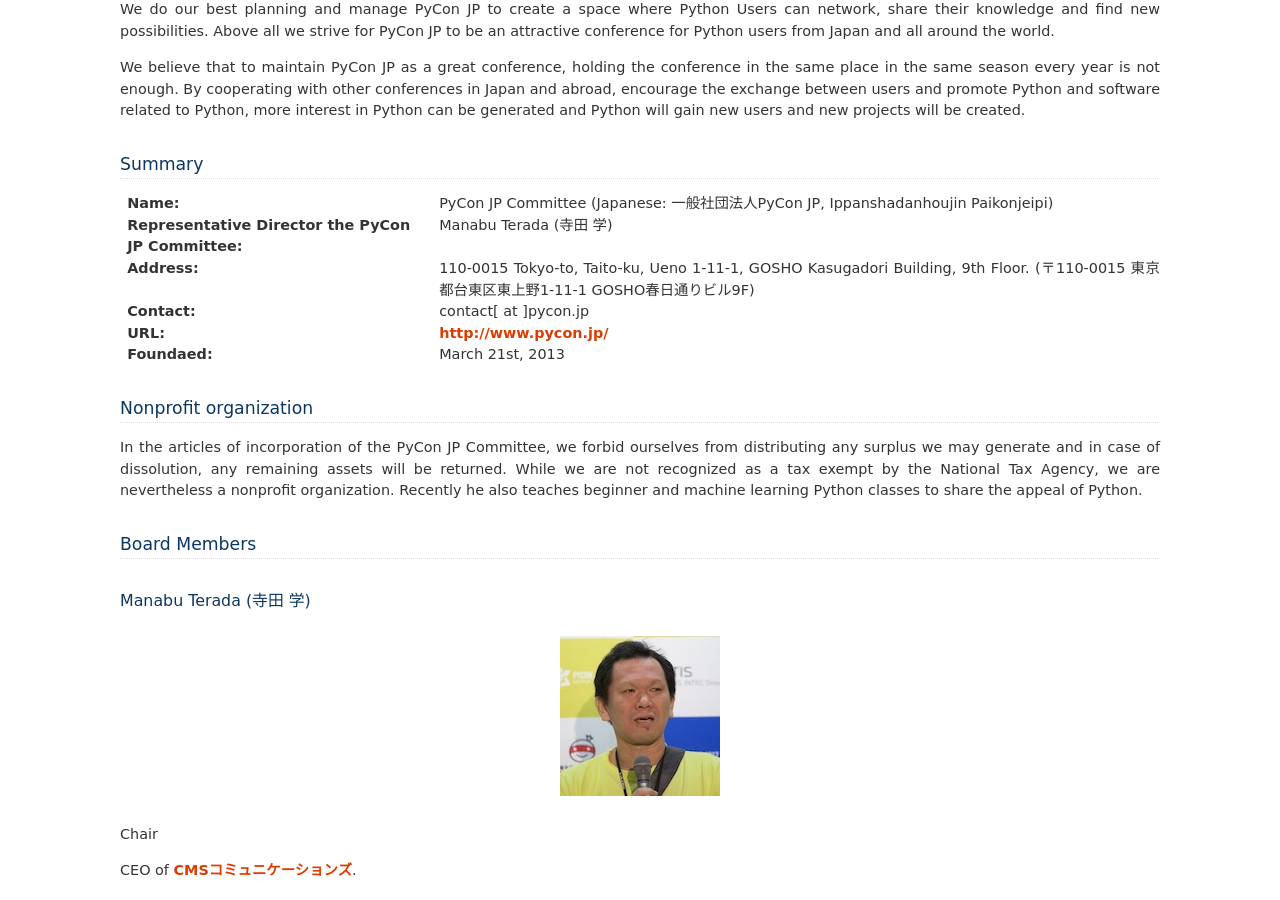
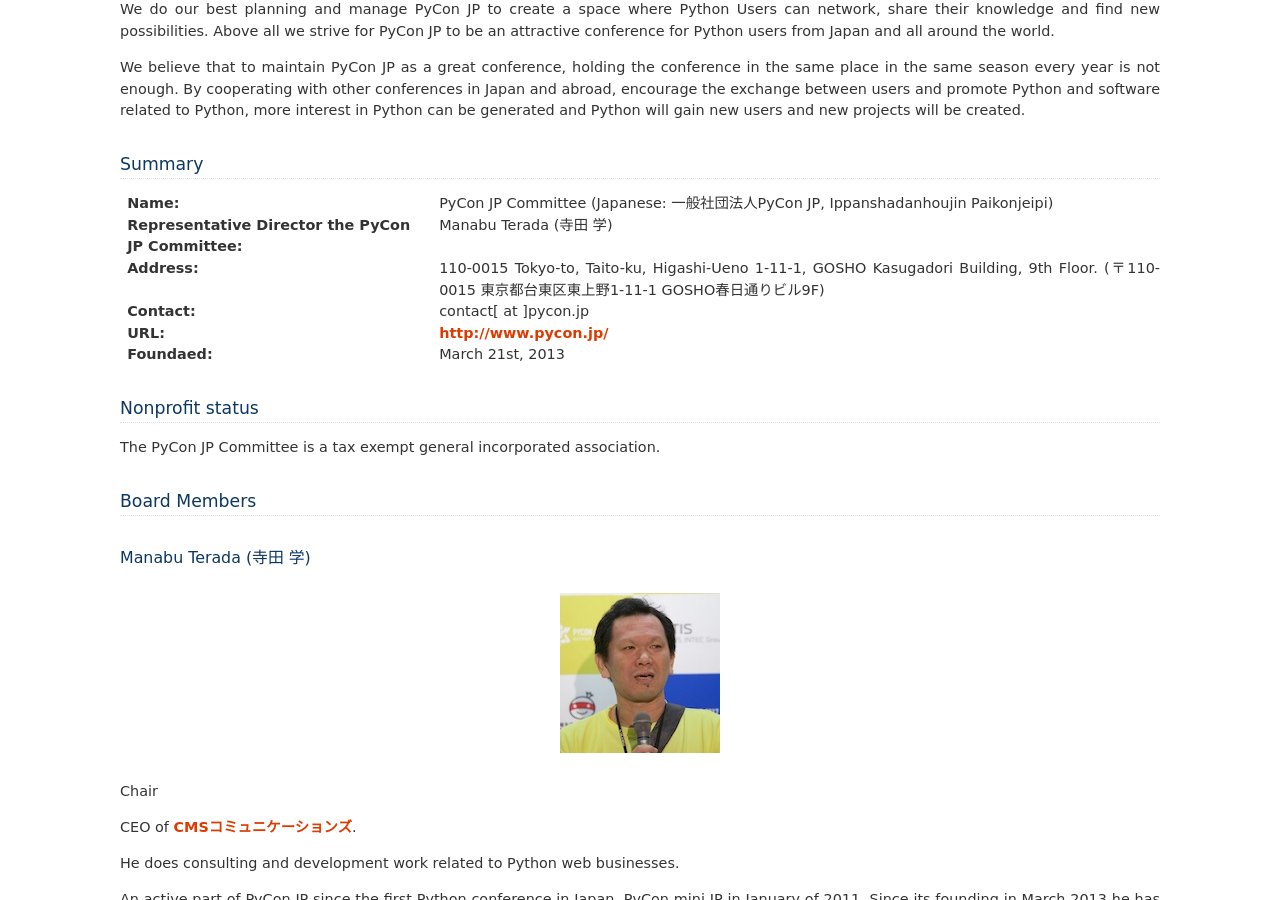
Before and after one commit to pyconjp/www.pycon.jp, a Sphinx documentation site: the page built from source/committee/english.rst, in a window 1280 px wide and 900 px high, scrolled down 370 px. Built offline with Sphinx 7.4.7, drawn with Linux system fonts in a browser that asks for light colours.

Commit message:
fixed address, simplified nonprofit section

```diff
--- a/source/committee/english.rst
+++ b/source/committee/english.rst
@@ -17,16 +17,15 @@
 =======
 :Name: PyCon JP Committee (Japanese: 一般社団法人PyCon JP, Ippanshadanhoujin Paikonjeipi)
 :Representative Director the PyCon JP Committee: Manabu Terada (寺田 学)
-:Address: 110-0015 Tokyo-to, Taito-ku, Ueno 1-11-1, GOSHO Kasugadori Building, 9th Floor. (〒110-0015 東京都台東区東上野1-11-1 GOSHO春日通りビル9F)
+:Address: 110-0015 Tokyo-to, Taito-ku, Higashi-Ueno 1-11-1, GOSHO Kasugadori Building, 9th Floor. (〒110-0015 東京都台東区東上野1-11-1 GOSHO春日通りビル9F)
 :Contact: contact[ at ]pycon.jp
 :URL: http://www.pycon.jp/
 :Foundaed: March 21st, 2013
 
-Nonprofit organization
-======================
+Nonprofit status
+================
 
-In the articles of incorporation of the PyCon JP Committee, we forbid ourselves from distributing any surplus we may generate and in case of dissolution, any remaining assets will be returned. While we are not recognized as a tax exempt by the National Tax Agency, we are nevertheless a nonprofit organization. Recently he also teaches beginner and machine learning Python classes to share the appeal of Python.
-
+The PyCon JP Committee is a tax exempt general incorporated association.
 
 
 Board Members
```
